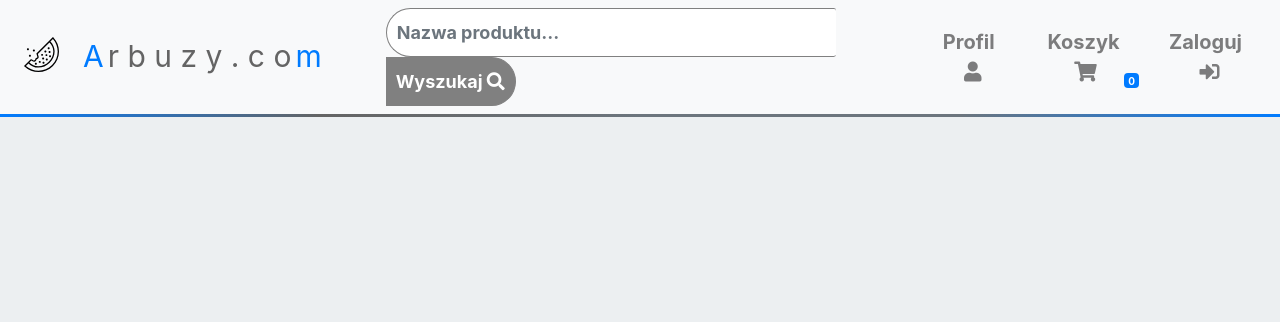
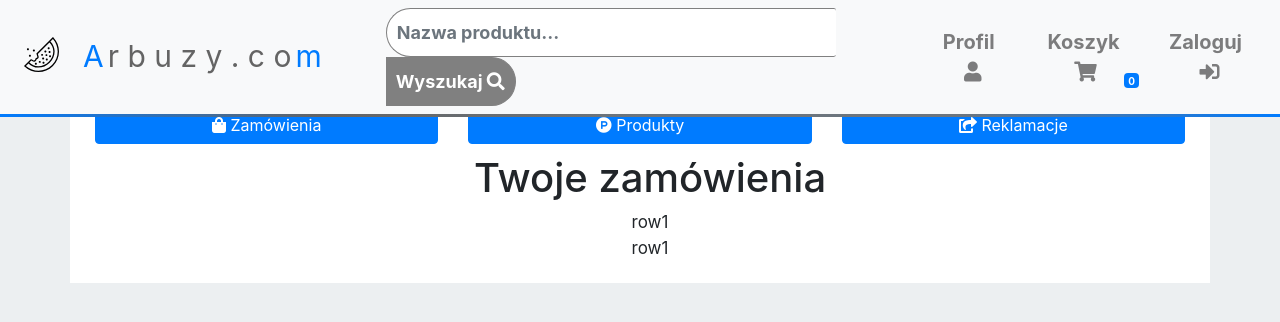
Before and after one commit to OstrowskiBartosz/Arbuzy, a React (Create React App) app in the folder client/: page /profil in a window 1280 px wide. Shown: the top 322 px of the page. Built offline with nearby package versions, Linux system fonts and the light colour scheme.

Commit message:
edycja profilu przed pobieraniem danych z bazy

```diff
--- a/client/src/App.css
+++ b/client/src/App.css
@@ -337,7 +337,7 @@
 .Footer {
   margin-top: 100px;
   background: rgba(0, 0, 0, 0);
-  height: 300px;
+  height: 350px;
   padding: 15px;
   border-top: 3px solid;
   border-image: linear-gradient(
--- a/client/src/components/Profile.jsx
+++ b/client/src/components/Profile.jsx
@@ -6,15 +6,27 @@ class Profile extends React.Component {
   constructor(props) {
     super(props);
     this.state = {
-      czyfirma: false,
-      activeLogin: true,
-      activeSignup: false,
       logged: false,
       errorLogin: false,
       errorMessageLogin: "",
       errorSignup: false,
-      errorMessageSignup: ""
+      errorMessageSignup: "",
+      activeTab: 1
     };
+  }
+
+  handleTabChange(event) {
+    switch (event.currentTarget.id) {
+      case "orders-btn":
+        this.setState({ activeTab: 1 });
+        break;
+      case "products-btn":
+        this.setState({ activeTab: 2 });
+        break;
+      case "complaints-btn":
+        this.setState({ activeTab: 3 });
+        break;
+    }
   }
 
   render() {
@@ -25,11 +37,106 @@ class Profile extends React.Component {
       return <Redirect to={this.props.redirect} />;
     }
     return (
-      <div className="content">
-        <div className="container">
+      <div className="container options">
+        <div className="d-flex flex-wrap">
+          <div className="col">
+            <button
+              id="orders-btn"
+              className="btn btn-primary option"
+              onClick={event => this.handleTabChange(event)}
+            >
+              <i className="fa fa-shopping-bag"></i> Zamówienia
+            </button>
+          </div>
+          <div className="col">
+            <button
+              id="products-btn"
+              className="btn btn-primary option"
+              onClick={event => this.handleTabChange(event)}
+            >
+              <i className="fab fa-product-hunt"></i> Produkty
+            </button>
+          </div>
+          <div className="col">
+            <button
+              id="complaints-btn"
+              className="btn btn-primary option"
+              onClick={event => this.handleTabChange(event)}
+            >
+              <i className="fa fa-share-square"></i> Reklamacje
+            </button>
+          </div>
+        </div>
+        <div
+          className={
+            "container orders " + (this.state.activeTab == 1 ? "" : "d-none")
+          }
+        >
           <div className="row">
-            <div className="col">kolumna 1</div>
-            <div className="col">kolumna 2</div>
+            <div className="col">
+              <h1>Twoje zamówienia</h1>
+            </div>
+          </div>
+          <div className="row">
+            <div className="col">row1</div>
+          </div>
+          <div className="row">
+            <div className="col">row1</div>
+          </div>
+        </div>
+        <div
+          className={
+            "container products " + (this.state.activeTab == 2 ? "" : "d-none")
+          }
+        >
+          <div className="row">
+            <div className="col">
+              <h1>Twoje produkty</h1>
+            </div>
+          </div>
+          <div className="row">
+            <div className="col">row1</div>
+          </div>
+          <div className="row">
+            <div className="col">row1</div>
+          </div>
+        </div>
+        <div
+          className={
+            "container complaints " +
+            (this.state.activeTab == 3 ? "" : "d-none")
+          }
+        >
+          <div className="row">
+            <div className="col">
+              <h1>Reklamacje w sklepie Arbuzy.com</h1>
+            </div>
+          </div>
+          <div className="row">
+            <div className="col left">
+              <span>
+                W celu złożenia reklamacji w sklepie Arbuzy.com należy wysłać
+                reklamowany towar na adres:
+                <br />
+                <br />
+                Arbuzy.com
+                <br />
+                Dział Obsługi Reklamacji
+                <br />
+                ul. Owocowa 16/5b
+                <br />
+                45-123 Opole <br />
+                <br />
+                <b>
+                  Do paczki powinien zostać dołączony numer zamówienia, którego
+                  dotyczy przesyłana reklamacja.
+                </b>
+                <br />
+                Towar powinien zostać zapakowany w bezpieczny sposób, aby nie
+                uległ uszkodzeniu podczas wysyłki. Za wszelkie uszkodzenia
+                wynikłe z tego tytułu odpowiada kupujący.
+              </span>
+            </div>
           </div>
         </div>
       </div>
--- a/client/src/css/profil.css
+++ b/client/src/css/profil.css
@@ -1,3 +1,17 @@
-.content {
-  margin-top: 76px;
+.container.options {
+  margin-top: 86px;
+  padding: 10px;
+  background-color: white;
+  cursor: auto;
+  user-select: auto;
 }
+
+.option {
+  width: 100%;
+  margin-bottom: 10px;
+  margin-top: 10px;
+}
+
+.left {
+  text-align: left;
+}
```
